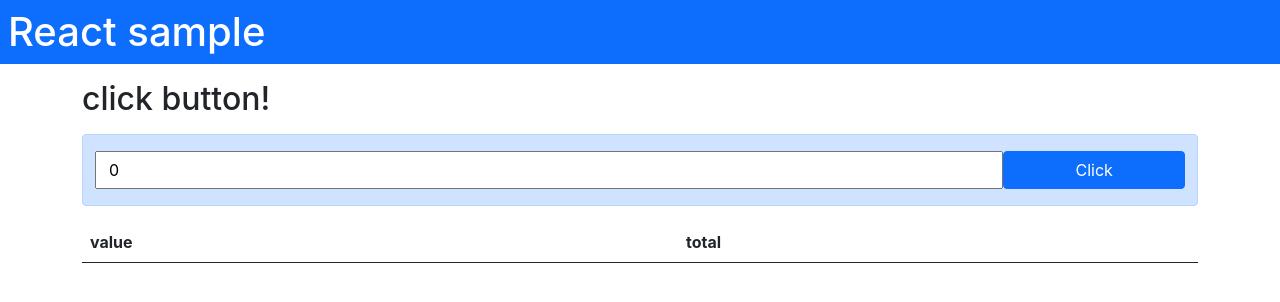
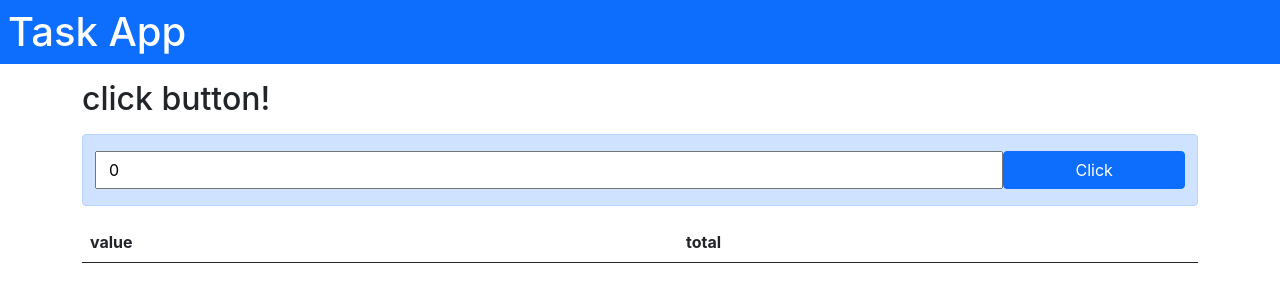
Before and after one commit to PlasticBucket1944/react-task-app, a React (Create React App) app: page / in a window 1280 px wide. Shown: the top 302 px of the page. Built offline with nearby package versions, Linux system fonts and the light colour scheme.

Commit message:
ヘッダータイトル変更

```diff
--- a/src/App.tsx
+++ b/src/App.tsx
@@ -1,6 +1,6 @@
 import {ChangeEvent, KeyboardEvent,
   ReactElement, useState} from 'react'
-import './App.css'
+//import './App.css'
 
 function App():ReactElement {
 const [val, setVal] = useState(0)
@@ -30,7 +30,7 @@ const doType = (event:KeyboardEvent):void=> {
 let total = 0
 return (
   <div>
-      <h1 className="bg-primary text-white p-2">React sample</h1>
+      <h1 className="bg-primary text-white p-2">Task App</h1>
       <div className="container">
       <h2 className="my-3">click button!</h2>
       <div className="alert alert-primary">
```
